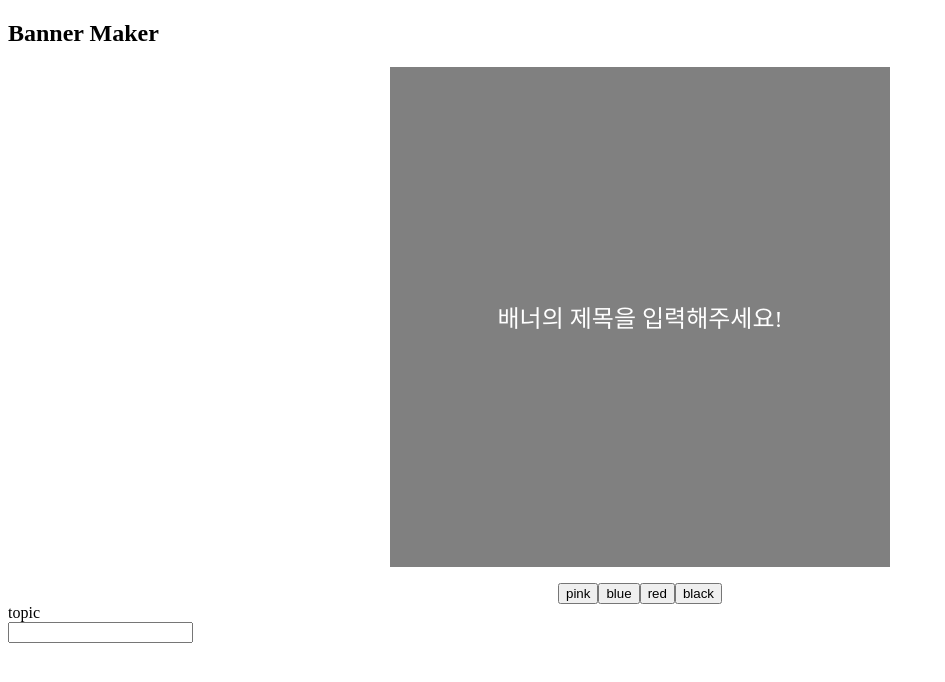
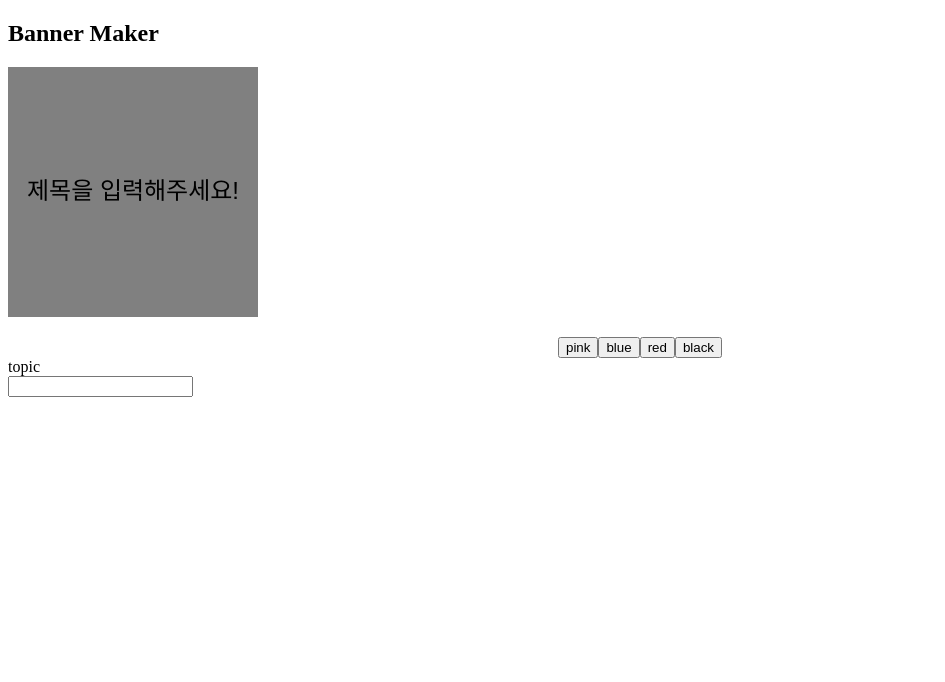
Before and after one commit to Team-Rocket-TR/iBanner, a React app: page / in a window 1280 px wide. Shown: the top 682 px of the page, without its empty margins (0-945 px from the left). Built offline with nearby package versions, Linux system fonts and the light colour scheme; the HTML template or start-up script is replaced by a standard one.

Commit message:
Applied HTML canvas
- Change preview component <div> to <canvas>
- Add param canvas width and height.

* TODO: Rename parameter name, more clearly and easier to read!

```diff
--- a/src/Preview.jsx
+++ b/src/Preview.jsx
@@ -1,7 +1,6 @@
-import React from 'react';
+import React, { useRef, useEffect } from 'react';
 import styled from 'styled-components';
 
-// background: skyblue;
 const BannerImage = styled.div`
     display: flex;
     margin-left: auto;
@@ -13,24 +12,45 @@ const BannerImage = styled.div`
     align-items: center;
 
     .bannerFont {
-        font-size: 1.5rem;
-        align-items: center;
-        justify-content: center;
+      font-size: 1.5rem;
+      align-items: center;
+      justify-content: center;
     }
 `;
 
-const Preview = ({ color, topic }) => {
-  const divStyle = {
-    color: 'white',
-    background: color,
+const Preview = ({
+  width = 250,
+  height = 250,
+  color,
+  topic,
+}) => {
+  const canvasRef = useRef(null);
+
+  const draw = (ctx) => {
+    ctx.fillStyle = color;
+    ctx.fillRect(0, 0, width, height);
+
+    ctx.font = '1.5rem Arial';
+    ctx.fillStyle = '#000';
+    ctx.textBaseline = 'middle';
+    ctx.textAlign = 'center';
+    ctx.fillText(topic || '제목을 입력해주세요!', width / 2, height / 2);
   };
 
+  useEffect(() => {
+    const canvas = canvasRef.current;
+    const banner = canvas.getContext('2d');
+    draw(banner);
+  }, [draw]);
+
   return (
-    <BannerImage style={divStyle}>
-      <div className="bannerFont">
-        <p>{topic || '배너의 제목을 입력해주세요!'}</p>
-      </div>
-    </BannerImage>
+    // <BannerImage style={divStyle}>
+    <canvas
+      ref={canvasRef}
+      width={width}
+      height={height}
+    />
+    // </BannerImage>
   );
 };
 
```
